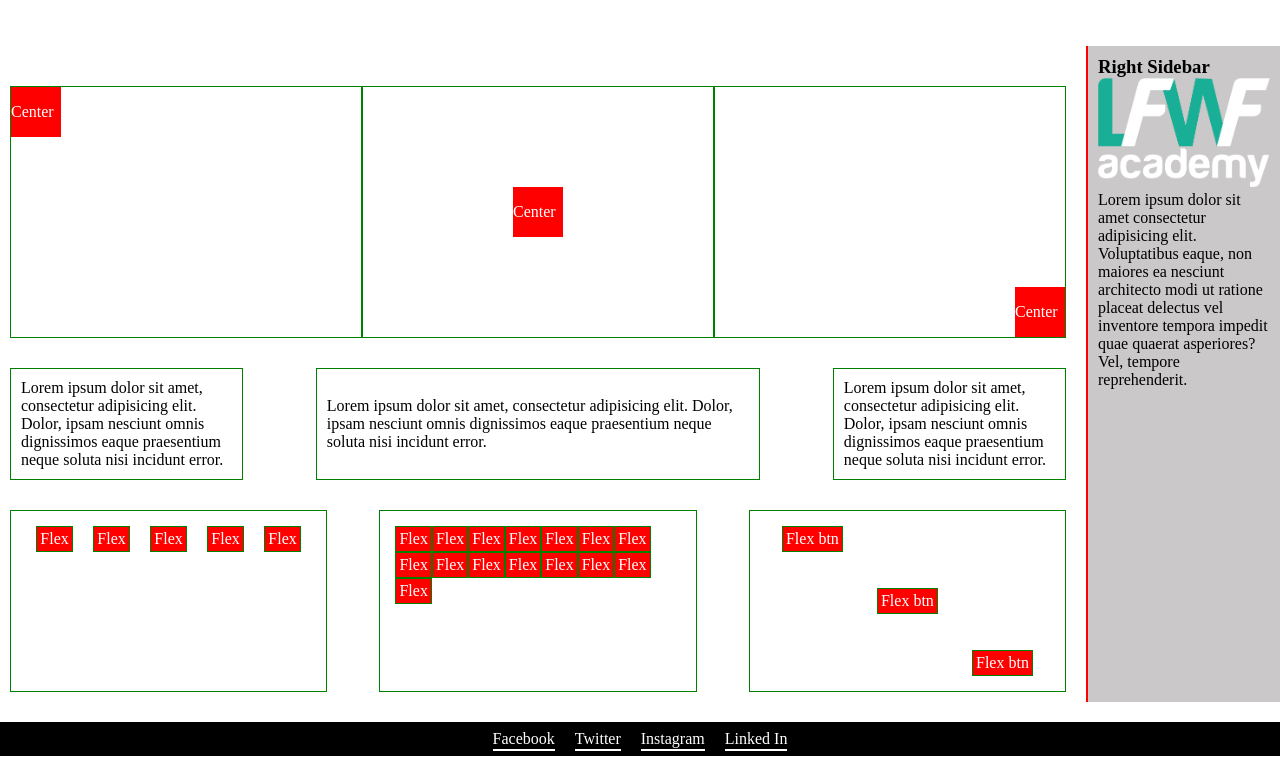
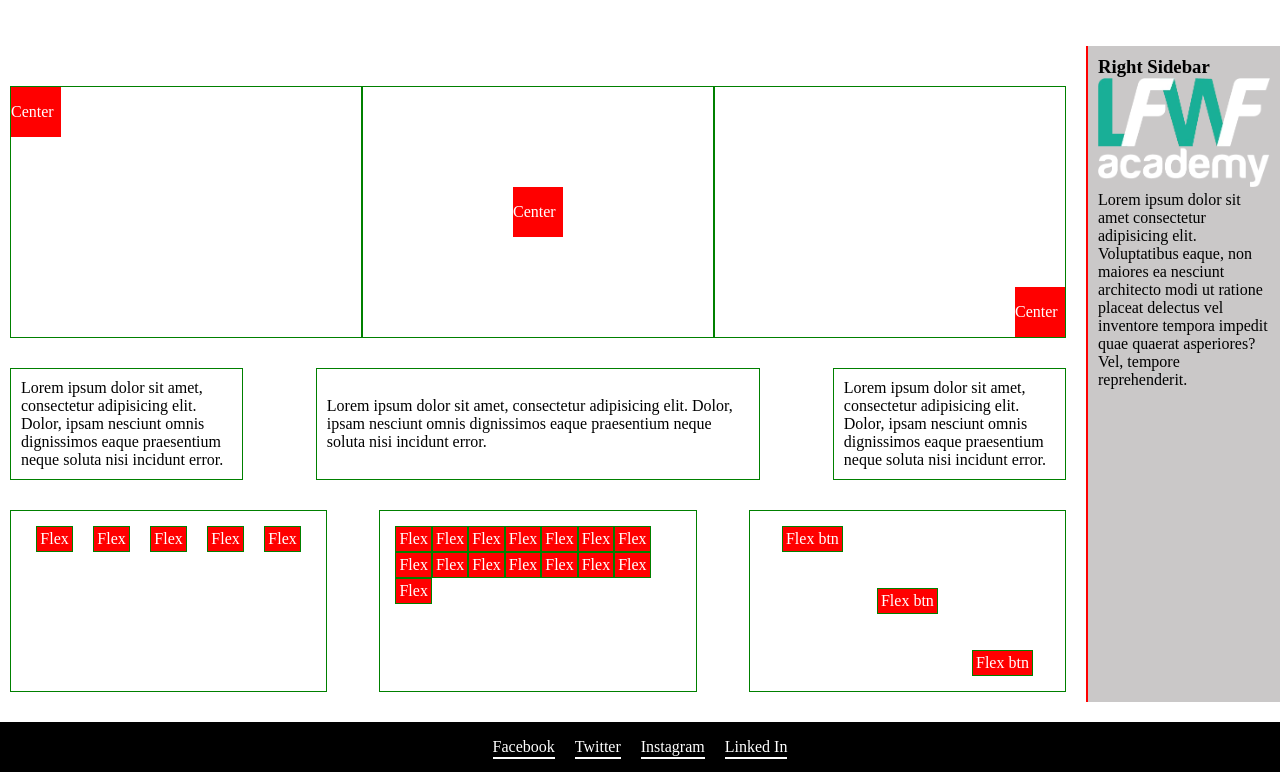
Before and after one commit to Mehedi17061/class-23-project, a plain HTML site: page index.html in a window 1280 px wide. Shown: the part 71-843 px from the top of the page. Drawn offline with Linux system fonts and the light colour scheme.

Commit message:
Update style.css
yes

```diff
--- a/style.css
+++ b/style.css
@@ -196,7 +196,7 @@ justify-content: flex-start;
 }
 .footer{
     background: #000;
-    padding:5px 0px;
+    padding:13px 0px;
 }
 .social-menu{
     display: flex;
```
